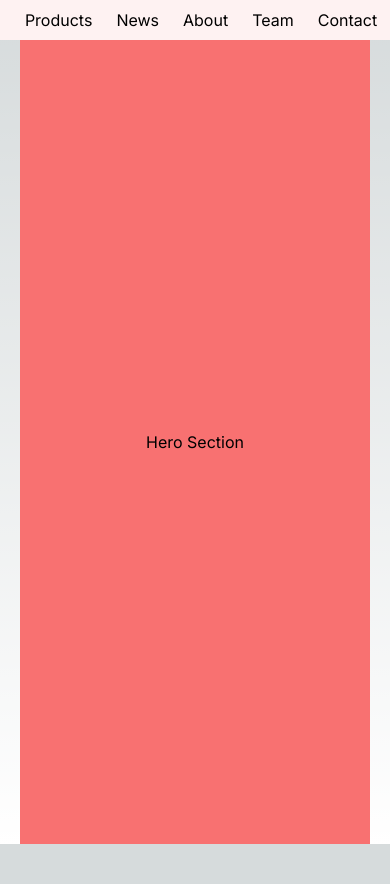
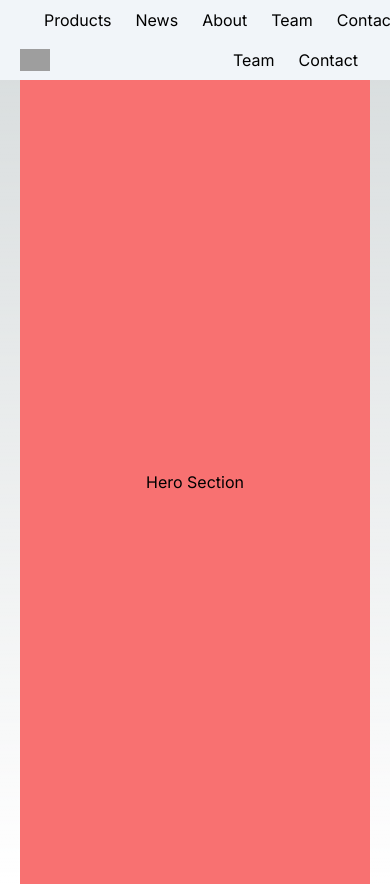
Before and after one commit to betaluis/hhg-website, a Next.js app: page / in a window 390 px wide. Before the commit the page ends 844 px from the top, so only its background shows below. Built offline with nearby package versions, Linux system fonts and the light colour scheme; grey boxes are pictures that could not be loaded.

Commit message:
Started working on mobile menu

```diff
--- a/components/Navbar.tsx
+++ b/components/Navbar.tsx
@@ -1,6 +1,8 @@
 import Link from 'next/link';
 import Image from 'next/image';
 import { NavItem } from "@ts/interfaces/app_interfaces";
+
+import Container from "@components/Container";
 
 interface Props {
     leftNavItems: NavItem[];
@@ -16,10 +18,12 @@ const NavItem = ({ href, label }: NavItem) => (
 
 const Navbar = ({ leftNavItems, rightNavItems }: Props) => {
     return (
-        <nav className="bg-red-50">
-            <div className='_container flex-center'>
+        <nav className="bg-slate-100">
+
+            {/* desktop navigation */}
+            <Container>
                 <Link href="/" className="pr-3">
-                    <Image src="/hPower.svg" alt="Harrison Hydra-Gen" width={30} height={30} />
+                    <Image src="/hPower.svg" alt="Harrison Hydra-Gen Logo" width={30} height={30} />
                 </Link>
                 <ul className="mr-auto flex">
                     {leftNavItems.map(({ href, label }) => (
@@ -31,7 +35,22 @@ const Navbar = ({ leftNavItems, rightNavItems }: Props) => {
                         <NavItem key={`${href}${label}`} href={href} label={label} />
                     ))}
                 </ul>
-            </div>
+            </Container>
+
+            {/* mobile navigation */}
+            <Container>
+                <Image
+                    src="/logo.png"
+                    alt="Harrison Hydra-Gen logo"
+                    width={30}
+                    height={30}
+                />
+                <ul className="flex">
+                    {rightNavItems.map(({ href, label }) => (
+                        <NavItem key={`${href}${label}`} href={href} label={label} />
+                    ))}
+                </ul>
+            </Container>
         </nav>
     )
 }
```
